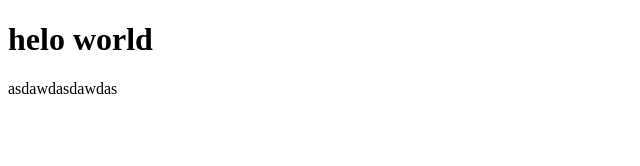
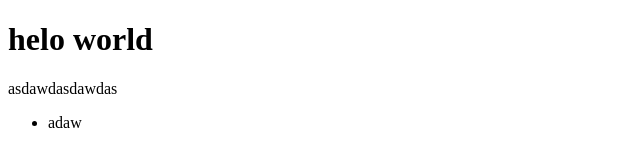
Before and after one commit to Anggiragk/git-test-2, a plain HTML site: page index.html in a window 1280 px wide. Shown: the full height of the page, 0-640 px from the left. Drawn offline with Linux system fonts and the light colour scheme.

Commit message:
menambahkan list

```diff
--- a/index.html
+++ b/index.html
@@ -9,5 +9,8 @@
 <body>
     <h1>helo world</h1>
     <p>asdawdasdawdas</p>
+    <ul>
+        <li>adaw</li>
+    </ul>
 </body>
 </html>
```
